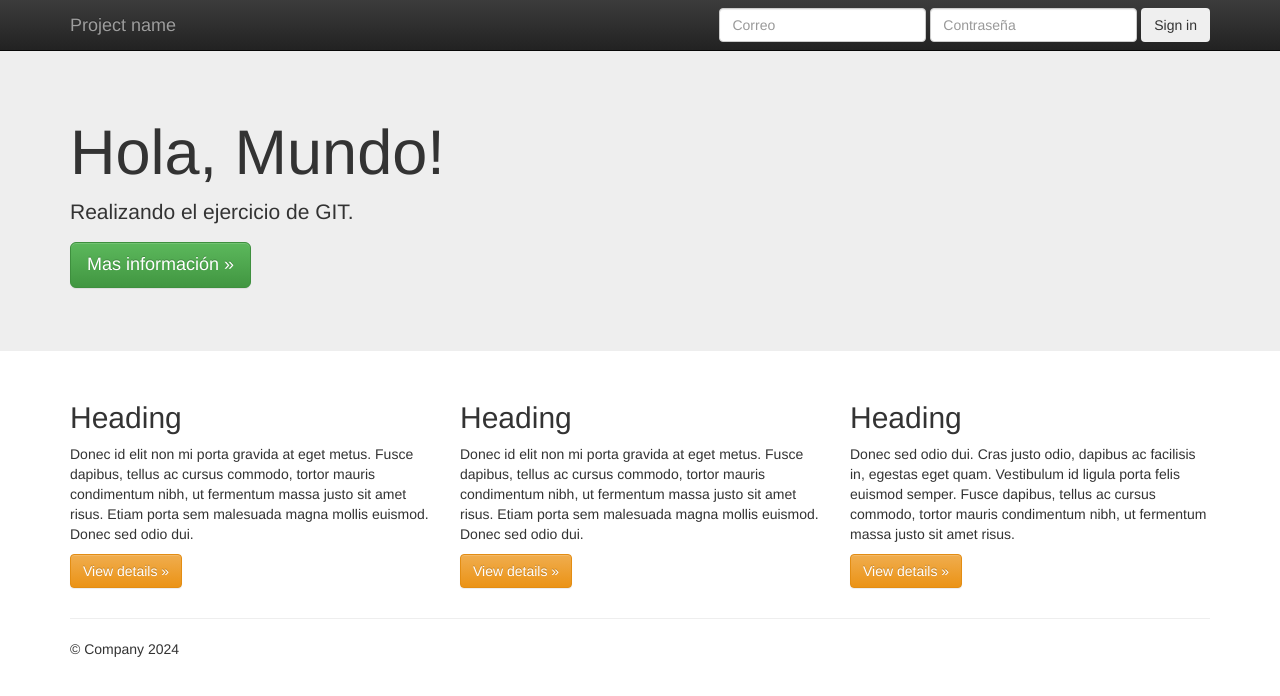
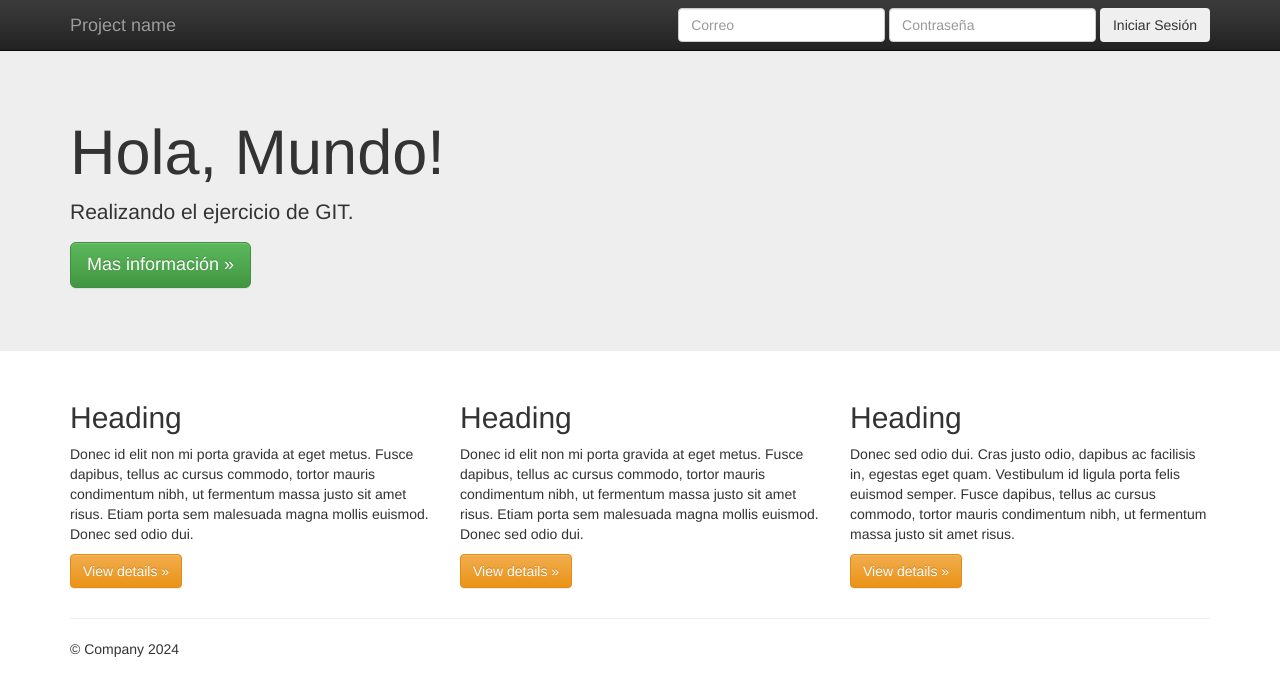
Before and after one commit to FMC1602/Trabajo2_Franco_Martinez, a plain HTML site: page index.html in a window 1280 px wide. Drawn offline with nearby package versions, Linux system fonts and the light colour scheme.

Commit message:
Se cambio Sign in por Iniciar Sesión

```diff
--- a/index.html
+++ b/index.html
@@ -46,7 +46,7 @@
             <div class="form-group">
               <input type="password" placeholder="Contraseña" class="form-control">
             </div>
-            <button type="submit" class="btn btn-dark">Sign in</button>
+            <button type="submit" class="btn btn-dark">Iniciar Sesión</button>
           </form>
         </div><!--/.navbar-collapse -->
       </div>
```
